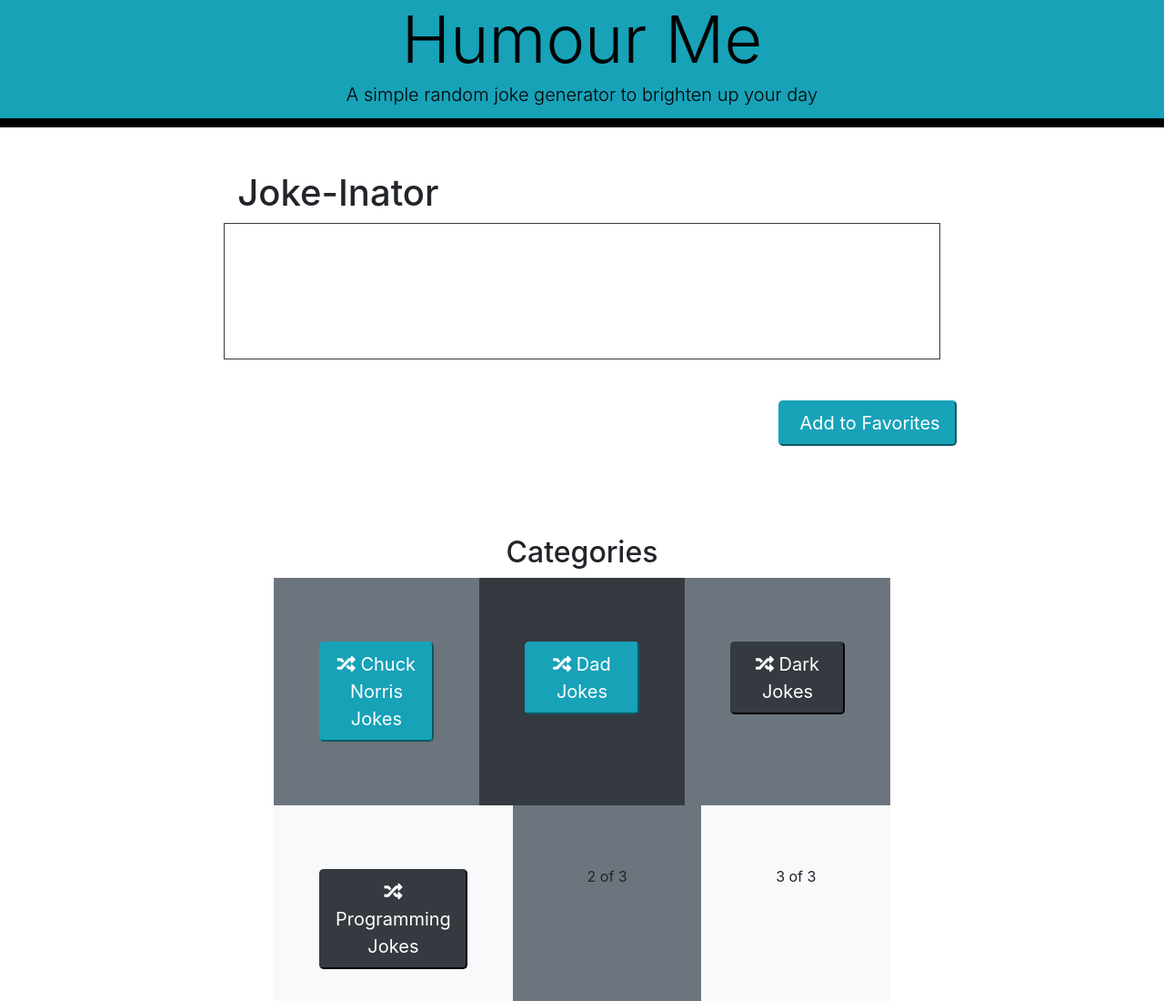
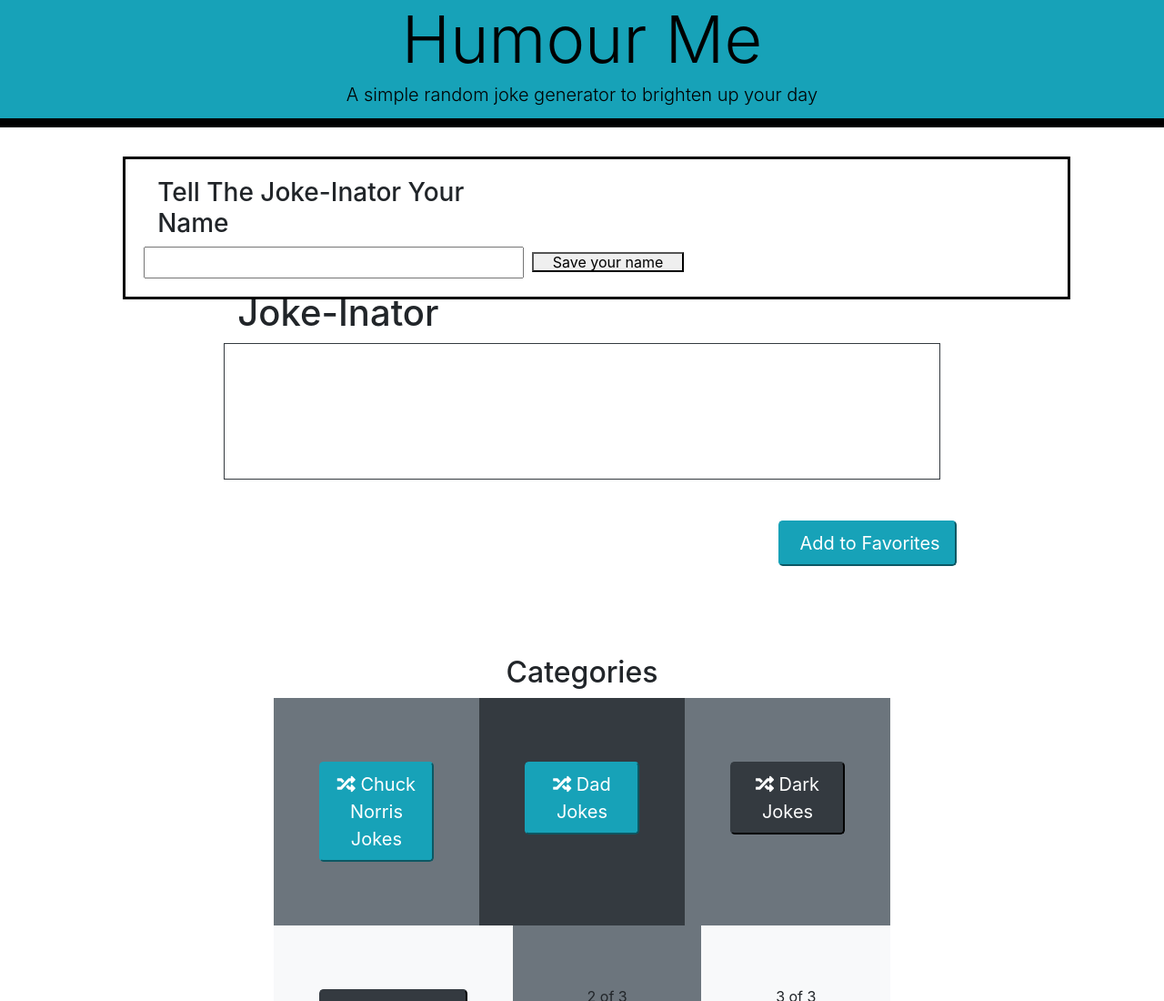
Before and after one commit to RauchDavis13/Project-1, a plain HTML site: page index.html in a window 1280 px wide. Shown: the top 1100 px of the page at 91% size. Drawn offline with nearby package versions, Linux system fonts and the light colour scheme; some icons are missing.

Commit message:
added user name div's and input, but needs styling

```diff
--- a/assets/css/style.css
+++ b/assets/css/style.css
@@ -12,6 +12,23 @@ body {
     color: black;
     border-radius: 0;
     border-bottom: 10px solid black;
+}
+
+#userName {
+    display: flex;
+    justify-content: center;
+    flex-wrap: wrap;
+}
+
+.userInput {
+    height: 35px;
+}
+
+#name {
+    margin: 1em;
+    padding: 1em;
+    border: 3px black solid;
+    display: inline;
 }
 
 #main-thing {
--- a/assets/js/script.js
+++ b/assets/js/script.js
@@ -3,6 +3,9 @@ var chuckAPI = "https://api.chucknorris.io/jokes/random"
 var dadjokesAPI = "https://icanhazdadjoke.com/"
 var darkjokesAPI = "https://v2.jokeapi.dev/joke/Dark?type=single"
 var programjokesAPI = "https://v2.jokeapi.dev/joke/Programming?type=single"
+
+// user name input
+var userName = document.querySelector(".userInput");
 
 // Text Area Variable
 var textareaEl = document.querySelector("#opentext")
@@ -14,6 +17,8 @@ var dadBtn = document.querySelector(".dadBtn")
 var chuckBtn = document.querySelector(".chuckBtn")
 var darkBtn = document.querySelector(".darkBtn")
 var programBtn = document.querySelector(".programBtn")
+
+
 
 
 // *CHUCK NORRIS SECTION*
--- a/index.html
+++ b/index.html
@@ -17,6 +17,17 @@
         <h1 class="display-3">Humour Me</h1>
         <p class="lead">A simple random joke generator to brighten up your day</p>
     </header>
+
+    <div id="userName" class="container m-3 display-inline col-12 col-md 8">
+        <div id="name" class="row col-md-10">
+            <h3 id="userH" class="userH1 m-1 justify-content-center col-5">Tell The Joke-Inator Your Name</h3>
+            <div id="userBox" class="justify-content-center" >
+                <input class="userInput m-1 col-5" type="text">
+                <button id="nameBtn" class="usernameBtn col-2">Save your name</button>
+            </div>
+        </div>
+
+    </div>
 
     <!-- Section for the title and the textbox for the jokes to show up -->
     <section id="main-thing" class="container justify-content-center p-5 col-md-8">
```
